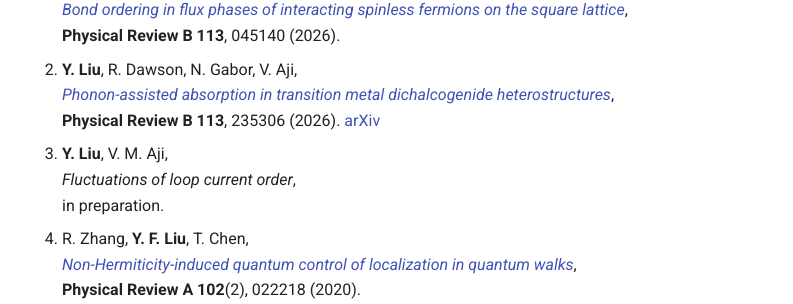
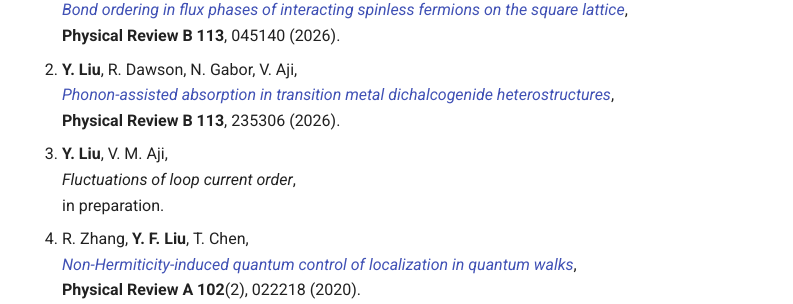
Before and after one commit to lyfstefan/lyfstefan.github.io, an MkDocs documentation site: the page built from docs/index.md, in a window 1280 px wide. Shown: the part 922-1226 px from the top of the page, without its empty margins (252-1045 px from the left). Built offline with MkDocs 1.6.1 and Material for MkDocs 9.7.7, drawn with Linux system fonts in a browser that asks for light colours.

Commit message:
Remove arXiv link from published phonon-assisted absorption citation

```diff
--- a/docs/index.md
+++ b/docs/index.md
@@ -57,7 +57,7 @@
 
 2. **Y. Liu**, R. Dawson, N. Gabor, V. Aji,
    [*Phonon-assisted absorption in transition metal dichalcogenide heterostructures*](https://doi.org/10.1103/v3sr-lg47),
-   **Physical Review B** **113**, 235306 (2026). [arXiv](https://arxiv.org/abs/2602.02803)
+   **Physical Review B** **113**, 235306 (2026).
 
 3. **Y. Liu**, V. M. Aji,
    *Fluctuations of loop current order*,
@@ -76,7 +76,7 @@
 
 2. **Y. Liu**, R. Dawson, N. Gabor, V. Aji,
    [*Phonon-assisted absorption in transition metal dichalcogenide heterostructures*](https://doi.org/10.1103/v3sr-lg47),
-   **Physical Review B** **113**, 235306 (2026). [arXiv](https://arxiv.org/abs/2602.02803)
+   **Physical Review B** **113**, 235306 (2026).
 
 3. **Y. Liu**, V. M. Aji,
    *Fluctuations of loop current order*,
```
Also changed, not shown: docs/publications.md (+1 -1 lines).
